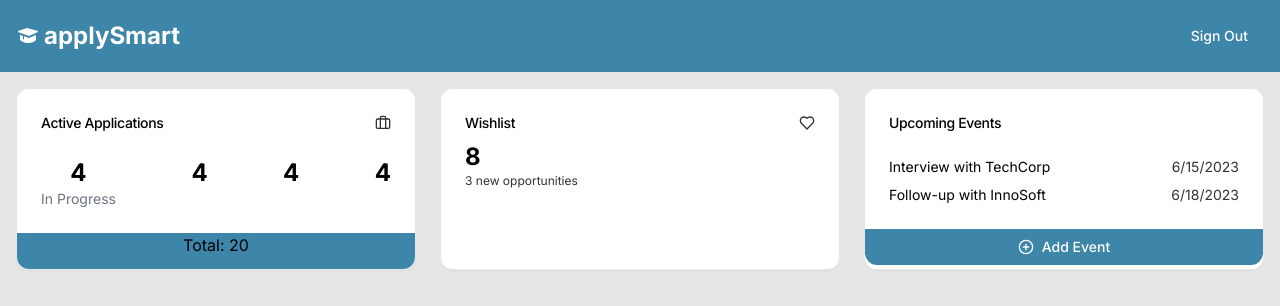
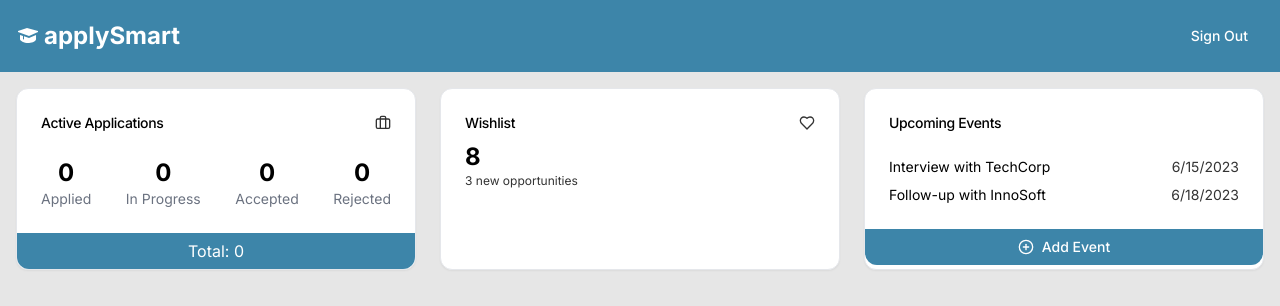
Before and after one commit to dharmen8980/applySmart, a Next.js app: page /dashboard in a window 1280 px wide. Shown: the top 306 px of the page. Built offline with nearby package versions, Linux system fonts and the light colour scheme; no server answers; the database is empty; sample sign-in values are in the browser's storage.

Commit message:
updated ActiveApplicationSummary

```diff
--- /dev/null
+++ b/app/api/database/activeApplicationSummary/route.ts
@@ -0,0 +1,30 @@
+import { NextRequest, NextResponse } from "next/server";
+import { query } from "@/lib/db";
+import { ResultSetHeader, RowDataPacket } from "mysql2";
+
+export async function GET(request: NextRequest) {
+  try {
+    const searchParams = request.nextUrl.searchParams;
+    const email = searchParams.get("email");
+
+    let sql = "SELECT status, count(*) as count FROM Applications";
+    let params: string[] = [];
+
+    if (email) {
+      sql += " WHERE email = ?";
+      sql += " GROUP BY status";
+      params.push(email);
+    }
+
+    const rows = (await query(sql, params)) as RowDataPacket[];
+
+    if (rows.length === 0) {
+      return NextResponse.json({ message: "No applications found" }, { status: 200 });
+    }
+
+    return NextResponse.json(rows);
+  } catch (error) {
+    console.error("Error fetching applications:", error);
+    return NextResponse.json({ error: "Internal Server Error" }, { status: 500 });
+  }
+}
--- a/app/dashboard/ActiveApplications.tsx
+++ b/app/dashboard/ActiveApplications.tsx
@@ -36,9 +36,11 @@ export default function ActiveApplications() {
         setIsLoading(false);
       }
     };
+
     if (session) {
       fetchApplications();
     }
+
   }, [session]);
 
   if (isLoading) {
--- a/app/dashboard/dashboard-components/ActiveApplicationSummary.tsx
+++ b/app/dashboard/dashboard-components/ActiveApplicationSummary.tsx
@@ -1,8 +1,46 @@
+"use client";
 import { Card, CardContent, CardFooter, CardHeader, CardTitle } from "@/components/ui/card";
 import { Briefcase } from "lucide-react";
+import { useSession } from "next-auth/react";
+import { useEffect, useState } from "react";
+
+interface ApplicationGroup {
+  status: string;
+  count: number;
+}
 
 export default function ActiveApplicationSummary() {
+  const [allApplications, setAllApplications] = useState<ApplicationGroup[]>([]);
+  const { data: session } = useSession();
+
+  useEffect(() => {
+    console.log("Fetching applications");
+    const fetchApplications = async () => {
+      try {
+        if (!session?.user?.email) return;
+        const res = await fetch(`/api/database/activeApplicationSummary?email=${session?.user?.email}`);
+        if (!res.ok) throw new Error("Failed to fetch applications");
+        const data = await res.json();
+        setAllApplications(Array.isArray(data) ? data : []);
+      } catch (err) {
+        setError(err instanceof Error ? err.message : "Unknown error occurred.");
+        console.log(err);
+      }
+    };
+    fetchApplications();
+  }, [session]);
+
   const activeApplications = 4;
+
+  const getCount = (status: string) => {
+    const application = allApplications.find((application) => application.status === status);
+    return application?.count || 0;
+  };
+
+  const getSum = () => {
+    return allApplications.reduce((acc, application) => acc + application.count, 0);
+  };
+
   return (
     <Card className="rounded-xl w-full flex flex-col justify-between">
       <CardHeader className="flex flex-row items-center justify-between space-y-0 pb-2">
@@ -12,17 +50,33 @@ export default function ActiveApplicationSummary() {
       <CardContent className="grid items-stretch mt-4">
         <div className="flex justify-between h-fit">
           <div className="flex flex-col items-center">
-            <p className="text-2xl font-bold">4</p>
+            <p className="text-2xl font-bold">{getCount('Applied')}</p>
+            <p className="text-sm text-gray-500">Applied</p>
+          </div>
+
+          <div className="flex flex-col items-center">
+            <p className="text-2xl font-bold">{getCount('In Progress')}</p>
             <p className="text-sm text-gray-500">In Progress</p>
           </div>
-          <div className="text-2xl font-bold">{activeApplications}</div>
-          <div className="text-2xl font-bold">{activeApplications}</div>
-          <div className="text-2xl font-bold">{activeApplications}</div>
+
+          <div className="flex flex-col items-center">
+            <p className="text-2xl font-bold">{getCount('Accepted')}</p>
+            <p className="text-sm text-gray-500">Accepted</p>
+          </div>
+
+          <div className="flex flex-col items-center">
+            <p className="text-2xl font-bold">{getCount('Rejected')}</p>
+            <p className="text-sm text-gray-500">Rejected</p>
+          </div>
+
         </div>
       </CardContent>
-      <CardFooter className="bg-primary rounded-b-xl h-9 grid items-center">
-        <p className="w-full text-center my-auto">Total: 20</p>
+      <CardFooter className="bg-primary rounded-b-xl h-9">
+        <p className="text-center text-primary-foreground">Total: {getSum()}</p>
       </CardFooter>
     </Card>
   );
 }
+function setError(arg0: string) {
+  throw new Error("Function not implemented.");
+}
--- a/components/modals/AddApplication.tsx
+++ b/components/modals/AddApplication.tsx
@@ -122,11 +122,12 @@ export default function AddApplicationDialog() {
                 <SelectValue placeholder="Select application status" />
               </SelectTrigger>
               <SelectContent>
-                <SelectItem value="applied">Applied</SelectItem>
-                <SelectItem value="interviewing">Interviewing</SelectItem>
-                <SelectItem value="offered">Offered</SelectItem>
-                <SelectItem value="rejected">Rejected</SelectItem>
-                <SelectItem value="accepted">Accepted</SelectItem>
+                <SelectItem value="Applied">Applied</SelectItem>
+                <SelectItem value="In Progress">In Progress</SelectItem>
+                <SelectItem value="Interviewing">Interviewing</SelectItem>
+                <SelectItem value="Offered">Offered</SelectItem>
+                <SelectItem value="Rejected">Rejected</SelectItem>
+                <SelectItem value="Accepted">Accepted</SelectItem>
               </SelectContent>
             </Select>
           </div>
--- a/components/ui/card.tsx
+++ b/components/ui/card.tsx
@@ -70,7 +70,7 @@ const CardFooter = React.forwardRef<
 >(({ className, ...props }, ref) => (
   <div
     ref={ref}
-    className={cn("flex items-center p-6 pt-0", className)}
+    className={cn("flex justify-center items-center ", className)}
     {...props}
   />
 ))
```
Also changed, not shown: 1 other file (tests, documents, lock files or other folders).
